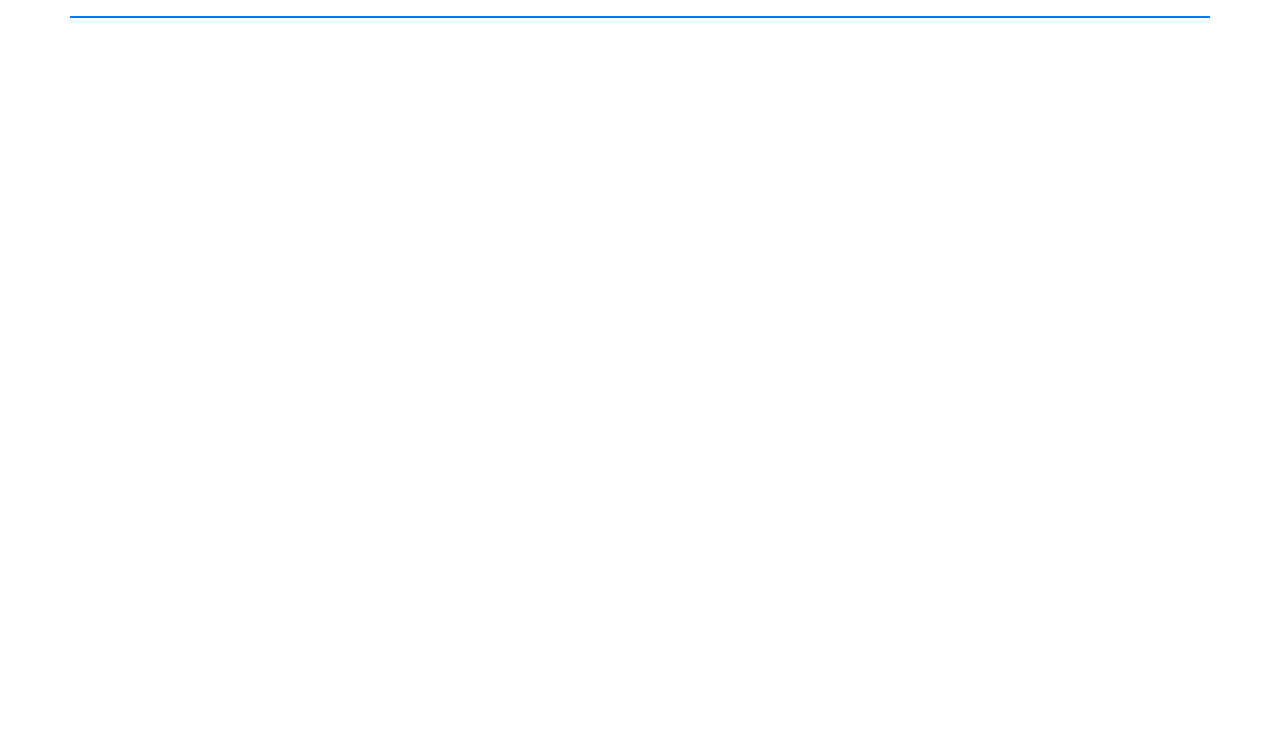
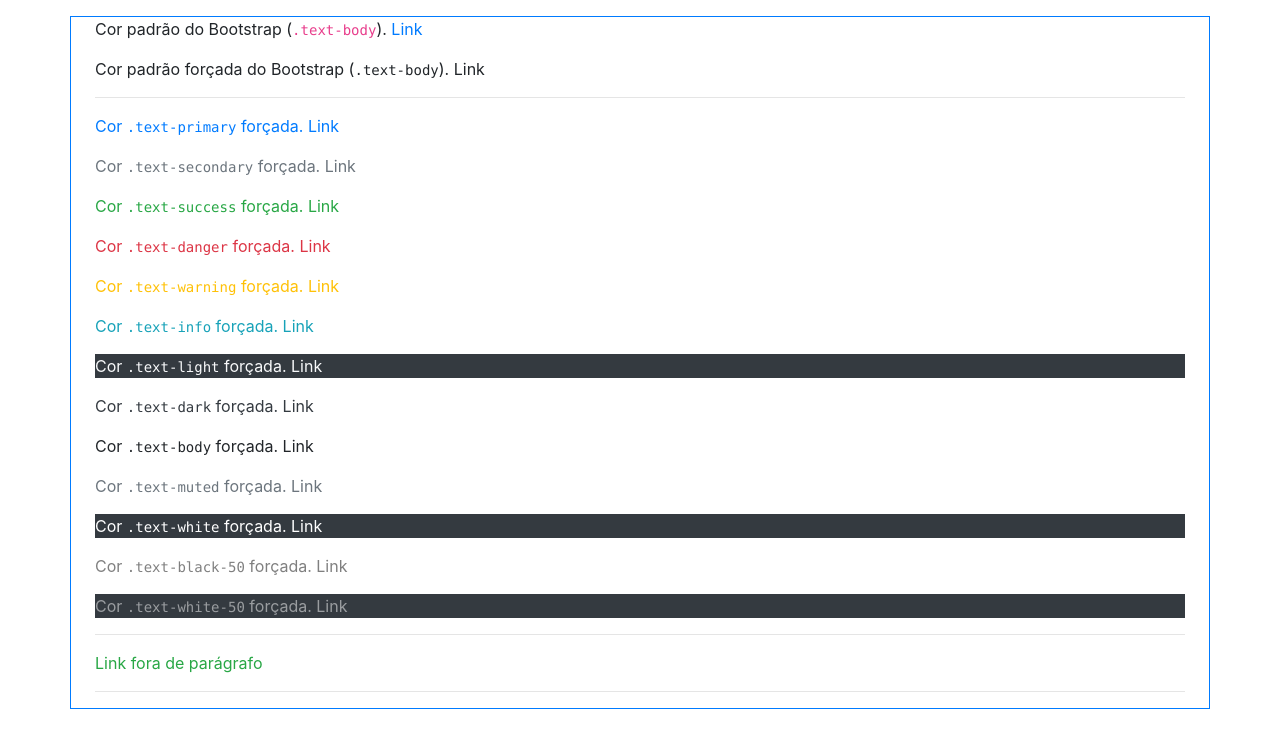
Before and after one commit to utfpr-cefwm/bootstrap4-app-2022-1, a website built with Parcel: page index.html in a window 1280 px wide. Built offline with nearby package versions, Linux system fonts and the light colour scheme.

Commit message:
Demonstra as cores de texto e de plano de fundo nativas do Bootstrap.

```diff
--- a/index.html
+++ b/index.html
@@ -20,6 +20,76 @@
 <body>
 
   <div class="border border-primary container mt-3 px-4">
+    <p>
+      Cor padrão do Bootstrap (<code>.text-body</code>).
+      <a href="#">Link</a>
+    </p>
+    <p class="text-body">
+      Cor padrão forçada do Bootstrap (<code class="text-reset">.text-body</code>).
+      <a href="#" class="text-reset">Link</a>
+    </p>
+
+    <hr />
+
+    <p class="text-primary">
+      Cor <code class="text-reset">.text-primary</code> forçada.
+      <a href="#" class="text-reset">Link</a>
+    </p>
+    <p class="text-secondary">
+      Cor <code class="text-reset">.text-secondary</code> forçada.
+      <a href="#" class="text-reset">Link</a>
+    </p>
+    <p class="text-success">
+      Cor <code class="text-reset">.text-success</code> forçada.
+      <a href="#" class="text-reset">Link</a>
+    </p>
+    <p class="text-danger">
+      Cor <code class="text-reset">.text-danger</code> forçada.
+      <a href="#" class="text-reset">Link</a>
+    </p>
+    <p class="text-warning">
+      Cor <code class="text-reset">.text-warning</code> forçada.
+      <a href="#" class="text-reset">Link</a>
+    </p>
+    <p class="text-info">
+      Cor <code class="text-reset">.text-info</code> forçada.
+      <a href="#" class="text-reset">Link</a>
+    </p>
+    <p class="text-light bg-dark">
+      Cor <code class="text-reset">.text-light</code> forçada.
+      <a href="#" class="text-reset">Link</a>
+    </p>
+    <p class="text-dark">
+      Cor <code class="text-reset">.text-dark</code> forçada.
+      <a href="#" class="text-reset">Link</a>
+    </p>
+    <p class="text-body">
+      Cor <code class="text-reset">.text-body</code> forçada.
+      <a href="#" class="text-reset">Link</a>
+    </p>
+    <p class="text-muted">
+      Cor <code class="text-reset">.text-muted</code> forçada.
+      <a href="#" class="text-reset">Link</a>
+    </p>
+    <p class="text-white bg-dark">
+      Cor <code class="text-reset">.text-white</code> forçada.
+      <a href="#" class="text-reset">Link</a>
+    </p>
+    <p class="text-black-50">
+      Cor <code class="text-reset">.text-black-50</code> forçada.
+      <a href="#" class="text-reset">Link</a>
+    </p>
+    <p class="text-white-50 bg-dark">
+      Cor <code class="text-reset">.text-white-50</code> forçada.
+      <a href="#" class="text-reset">Link</a>
+    </p>
+
+    <hr />
+
+    <a href="#" class="text-success">Link fora de parágrafo</a>
+
+    <hr />
+
   </div>
 
   <script src="js/vendor/modernizr-3.11.2.min.js"></script>
```
